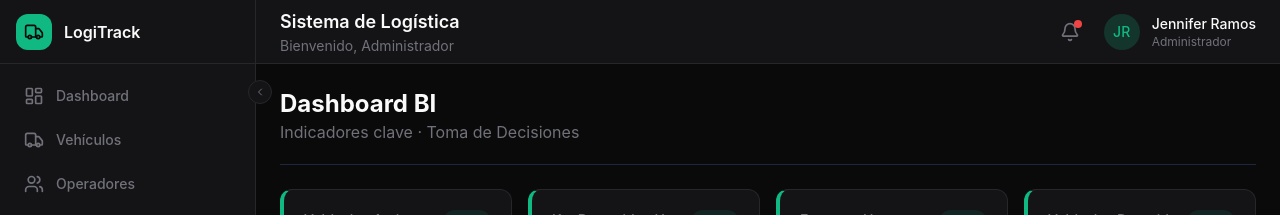
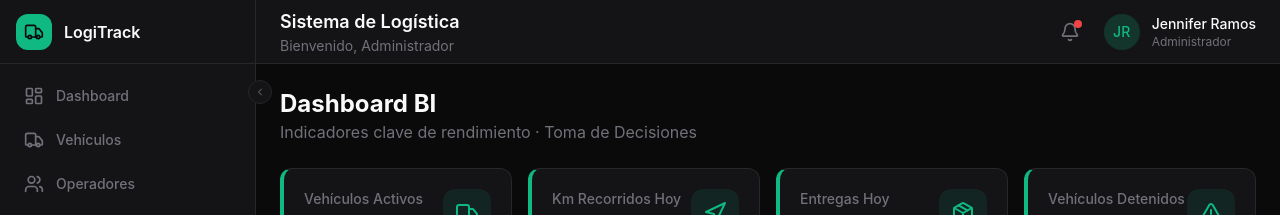
Before and after one commit to HFernandoCR/proyecto-paqueteria, a React (Vite) app in the folder frontend/: page /dashboard in a window 1280 px wide. Shown: the top 215 px of the page. Built offline with nearby package versions, Linux system fonts and the light colour scheme; no server answers.

Commit message:
fix(frontend): actualizar header de DashboardBI al estilo del sistema

```diff
--- a/frontend/src/pages/DashboardBI.tsx
+++ b/frontend/src/pages/DashboardBI.tsx
@@ -18,7 +18,6 @@
 /*  Design tokens — paleta única                                        */
 /* ------------------------------------------------------------------ */
 const C = {
-  bg:      '#0b0e18',  // fondo de página
   surface: '#111827',  // fondo de tarjeta/panel
   border:  '#1d2740',  // borde general
   text:    '#dde3f0',  // texto principal
@@ -33,36 +32,6 @@
 /*  Estilos reutilizables                                               */
 /* ------------------------------------------------------------------ */
 const s = {
-  page: {
-    padding: '1.75rem 2rem',
-    display: 'flex',
-    flexDirection: 'column',
-    gap: '1.5rem',
-    background: C.bg,
-    minHeight: '100vh',
-    fontFamily: "'Inter', 'Segoe UI', system-ui, sans-serif",
-    fontSize: '0.875rem',
-    color: C.text,
-    boxSizing: 'border-box',
-  },
-  /* ── Header ── */
-  header: {
-    paddingBottom: '1.25rem',
-    borderBottom: `1px solid ${C.border}`,
-  },
-  h2: {
-    margin: 0,
-    fontSize: '1.25rem',
-    fontWeight: 700,
-    color: C.text,
-    letterSpacing: '-0.01em',
-  },
-  sub: {
-    margin: '0.25rem 0 0',
-    fontSize: '0.8rem',
-    color: C.muted,
-    letterSpacing: '0.01em',
-  },
   /* ── Paneles de gráfica ── */
   panel: {
     background: C.surface,
@@ -217,9 +186,13 @@
     <div style={{ display: 'flex', flexDirection: 'column', gap: '1.5rem' }}>
 
       {/* ── Header ── */}
-      <div style={s.header}>
-        <h2 className="text-2xl font-bold text-foreground">Dashboard BI</h2>
-        <p className="text-muted-foreground">Indicadores clave · Toma de Decisiones</p>
+      <div className="flex items-center justify-between">
+        <div>
+          <h2 className="text-2xl font-bold text-foreground">Dashboard BI</h2>
+          <p className="text-muted-foreground">
+            Indicadores clave de rendimiento · Toma de Decisiones
+          </p>
+        </div>
       </div>
 
       {/* ── Tarjetas KPI ── */}
```
